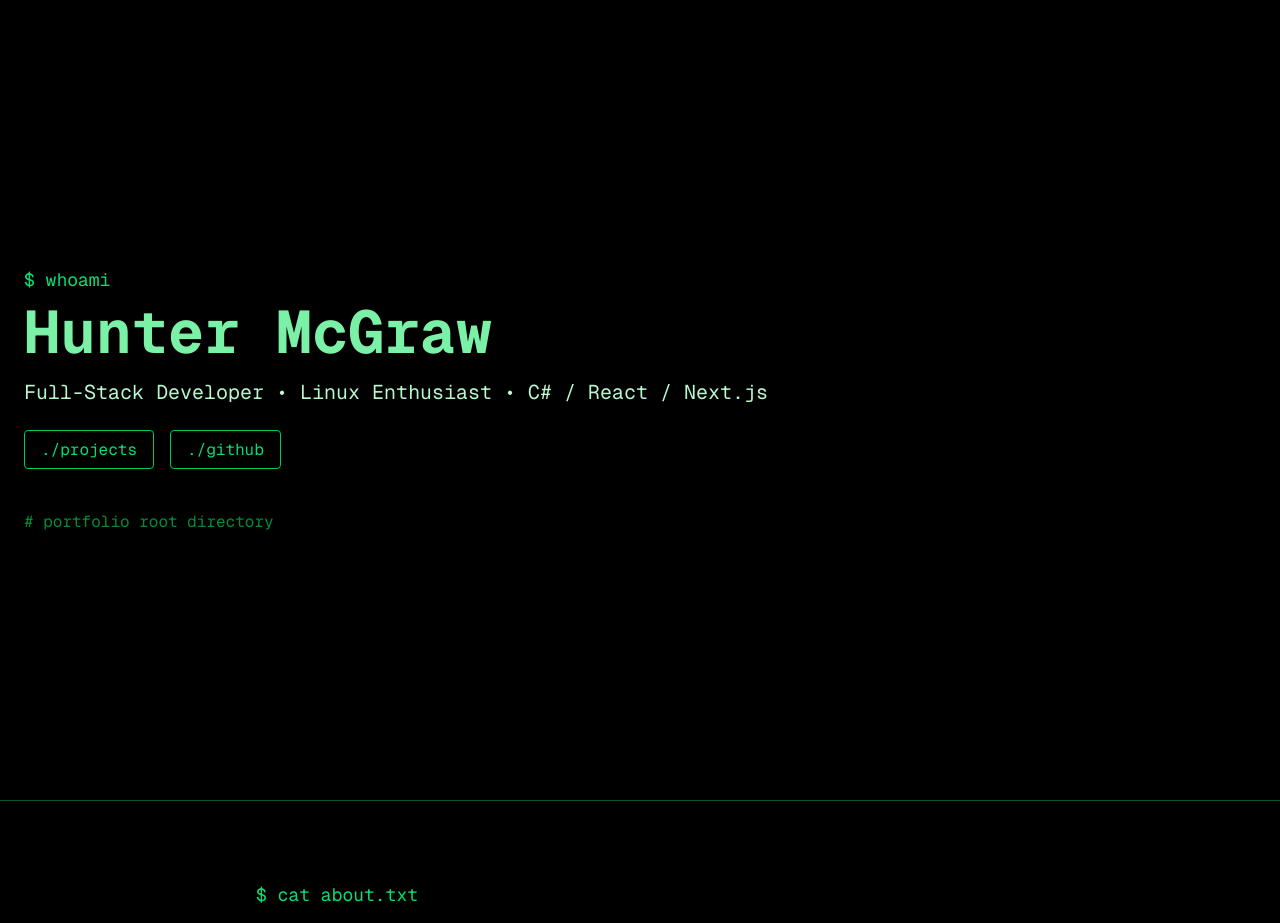
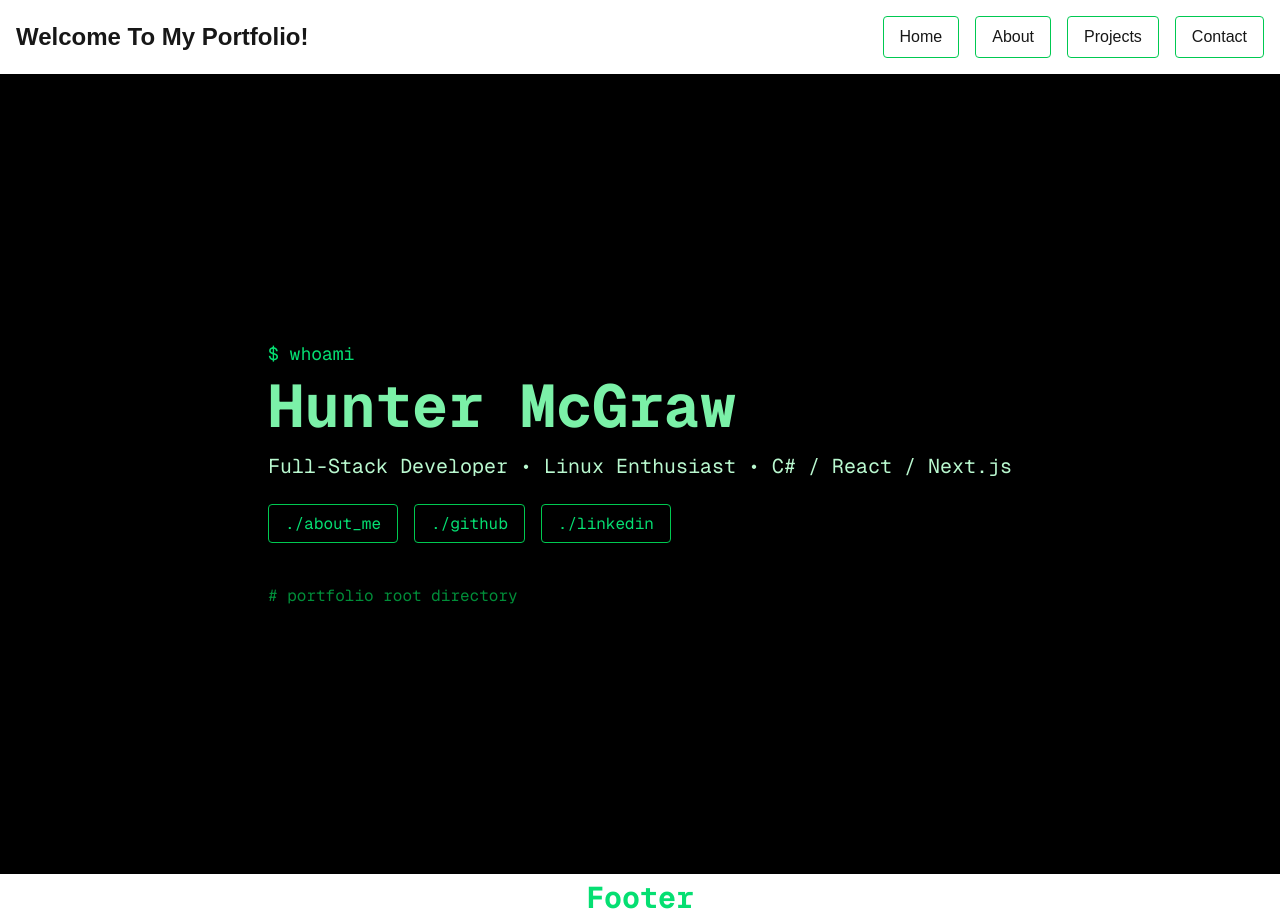
Before and after one commit to huntermcgraw/portfolio, a Next.js app: page / in a window 1280 px wide. Shown: the top 923 px of the page. Built offline with nearby package versions, Linux system fonts and the light colour scheme.

Commit message:
added more components

```diff
--- /dev/null
+++ b/app/about/page.tsx
@@ -0,0 +1,11 @@
+import About from "@/components/About";
+import Header from "@/components/Header";
+
+export default function AboutPage() {
+  return (
+    <main>
+      <Header />
+      <About />
+    </main>
+  );
+}
--- a/app/page.tsx
+++ b/app/page.tsx
@@ -1,11 +1,13 @@
 import Hero from "@/components/Hero";
-import About from "@/components/About";
+import Header from "@/components/Header";
+import Footer from "@/components/Footer";
 
 export default function Home() {
   return (
     <main>
+      <Header />
       <Hero />
-      <About />
+      <Footer />
     </main>
   );
 }
--- /dev/null
+++ b/components/Button.tsx
@@ -0,0 +1,17 @@
+"use client";
+
+type ButtonProps = {
+    link: string;
+    name: string;
+};
+
+export default function Button({ link, name }: ButtonProps) {
+    return (
+        <a
+            href={link}
+            className="border border-green-500 px-4 py-2 rounded hover:bg-green-500 hover:text-black transition-colors"
+        >
+            {name}
+        </a>
+    );
+}
--- /dev/null
+++ b/components/Footer.tsx
@@ -0,0 +1,11 @@
+"use client";
+
+export default function Footer() { // min-h-screen = 100% of viewport. h-[50vh] = 50% of viewport height
+  return (
+    <section className="h-[6vh] flex flex-col justify-center items-center px-6 bg-gray text-green-400 font-mono">
+      <div className="max-w-3xl">
+        <h1 className="text-3xl font-bold">Footer</h1>
+      </div>
+    </section>
+  );
+}
--- /dev/null
+++ b/components/Header.tsx
@@ -0,0 +1,17 @@
+"use client";
+
+import Button from "./Button";
+
+export default function Header() {
+    return (
+        <header className="flex items-center justify-between p-4 bg-gray">
+            <div className="text-2xl font-bold">Welcome To My Portfolio!</div>
+            <nav className="flex space-x-4">
+                <Button link="/" name="Home" />
+                <Button link="/about" name="About" />
+                <Button link="/projects" name="Projects" />
+                <Button link="/contact" name="Contact" />
+            </nav>
+        </header>
+    );
+}
--- a/components/Hero.tsx
+++ b/components/Hero.tsx
@@ -1,8 +1,10 @@
 "use client";
 
-export default function Hero() {
+import Button from "@/components/Button";
+
+export default function Hero() { // min-h-screen = 100% of viewport. h-[50vh] = 50% of viewport height
   return (
-    <section className="min-h-screen flex flex-col justify-center px-6 bg-black text-green-400 font-mono">
+    <section className="min-h-screen flex flex-col justify-center items-center px-6 bg-black text-green-400 font-mono">
       <div className="max-w-3xl">
         <p className="text-lg">$ whoami</p>
 
@@ -15,19 +17,9 @@ export default function Hero() {
         </p>
 
         <div className="mt-8 space-x-4">
-          <a
-            href="#projects"
-            className="border border-green-500 px-4 py-2 rounded hover:bg-green-500 hover:text-black transition-colors"
-          >
-            ./projects
-          </a>
-
-          <a
-            href="https://github.com/huntermcgraw"
-            className="border border-green-500 px-4 py-2 rounded hover:bg-green-500 hover:text-black transition-colors"
-          >
-            ./github
-          </a>
+          <Button link="/about" name="./about_me" />
+          <Button link="https://github.com/huntermcgraw" name="./github" />
+          <Button link="https://www.linkedin.com/in/hunter-mcgraw1" name="./linkedin" />
         </div>
 
         <div className="mt-12 text-green-500">
```
